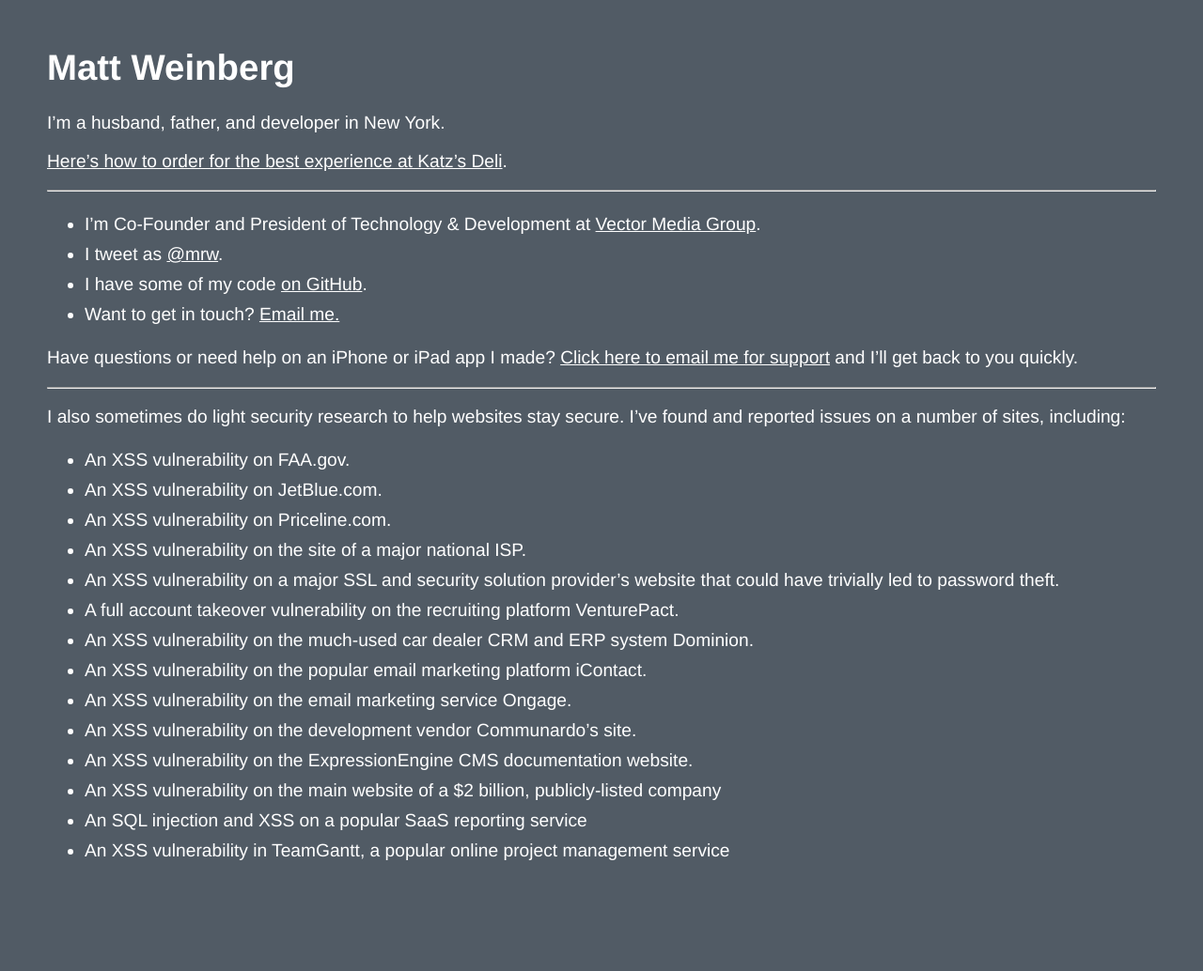
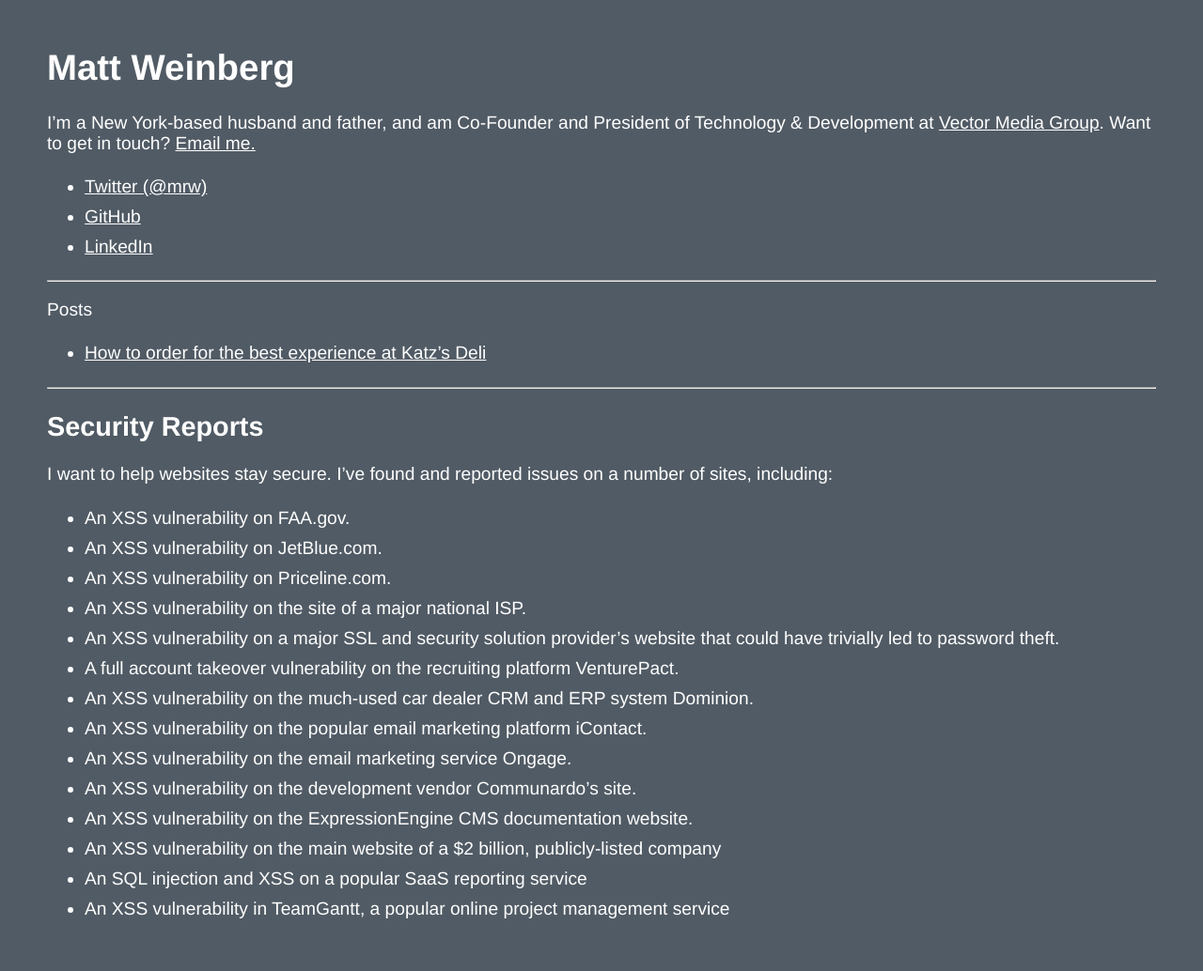
Before and after one commit to mrw/mrw.github.io, a Jekyll site: the page built from index.md, in a window 1280 px wide. Shown: the whole page at 94% size. Built offline with Jekyll 4.4.1, drawn with Linux system fonts in a browser that asks for light colours; before the commit the page ends 972 px from its top, so only the background shows below that.

Commit message:
Rearrange homepage

```diff
--- a/index.md
+++ b/index.md
@@ -2,22 +2,24 @@
 layout: default
 ---
 
-I’m a husband, father, and developer in New York.
+I’m a New York-based husband and father, and am Co-Founder and President of Technology & Development at [Vector Media Group](https://www.vectormediagroup.com). Want to get in touch? {::nomarkdown}{{ site.email_link }}{:/nomarkdown}
 
-[Here's how to order for the best experience at Katz's Deli]({% post_url 2018-03-27-ordering-at-katzs-deli %}).
+- [Twitter (@mrw)](https://twitter.com/mrw)
+- [GitHub](https://github.com/mrw)
+- [LinkedIn](https://www.linkedin.com/in/matthewweinberg/)
+
+---
+Posts
+
+{% for post in site.posts %}
+- [{{ post.title }}]({{ post.url }})
+{% endfor %}
 
 ---
 
-- I’m Co-Founder and President of Technology & Development at [Vector Media Group](https://www.vectormediagroup.com).
-- I tweet as [@mrw](https://twitter.com/mrw).
-- I have some of my code [on GitHub](https://github.com/mrw).
-- Want to get in touch? {::nomarkdown}{{ site.email_link }}{:/nomarkdown}
+## Security Reports
 
-Have questions or need help on an iPhone or iPad app I made? {::nomarkdown}{{ site.app_email_link }}{:/nomarkdown} and I’ll get back to you quickly.
-
----
-
-I also sometimes do light security research to help websites stay secure. I've found and reported issues on a number of sites, including:
+I want to help websites stay secure. I've found and reported issues on a number of sites, including:
 
 - An XSS vulnerability on FAA.gov.
 - An XSS vulnerability on JetBlue.com.
```
